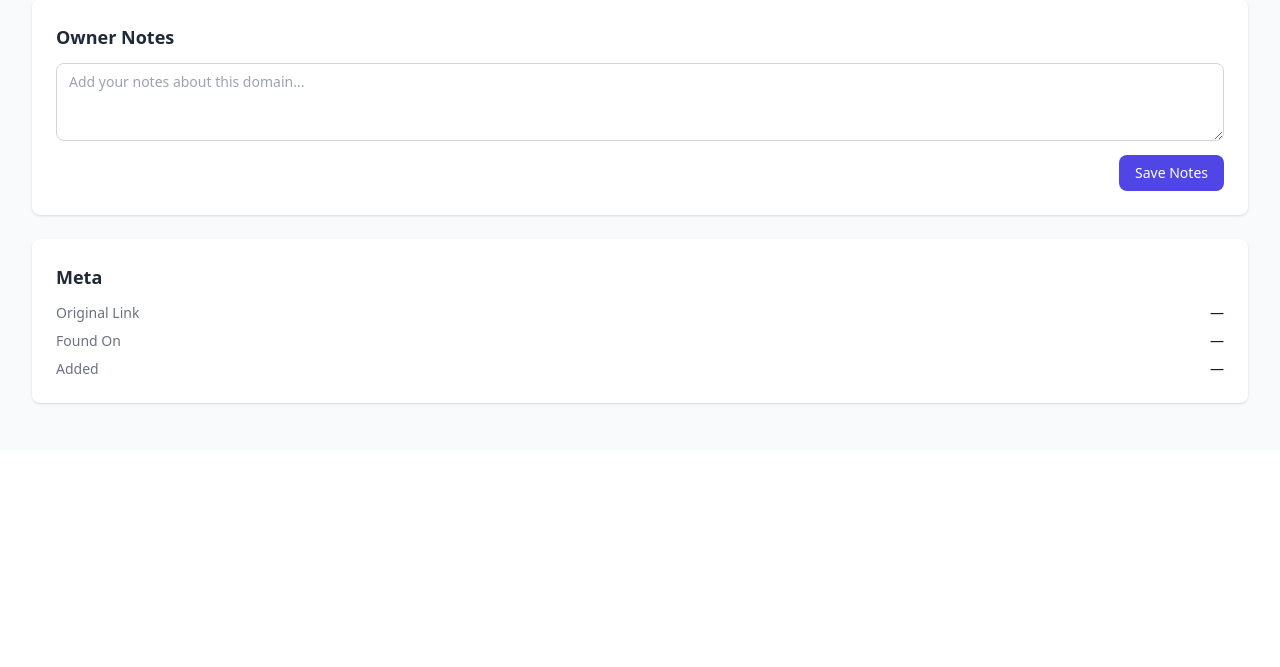
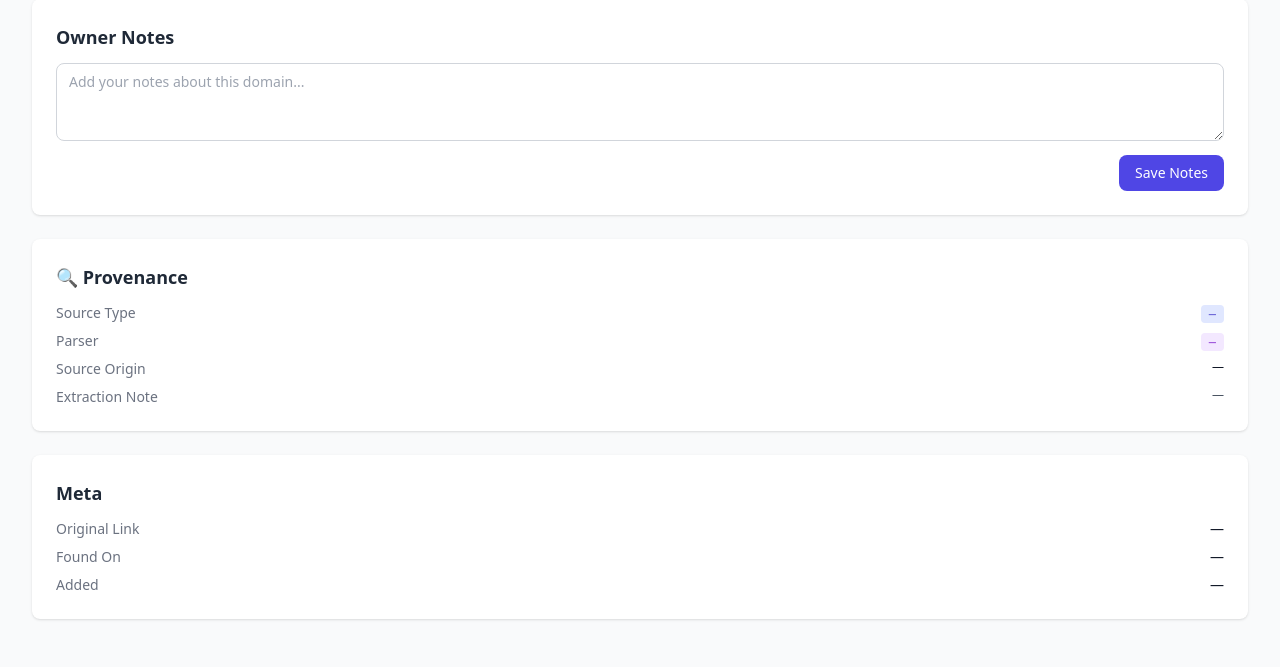
Before and after one commit to kikyrestu/tool-domain-intelligence-and-underwriting, a Python web app: template app/templates/candidates/detail.html in a window 1280 px wide. Shown: the part 820-1487 px from the top of the page. Before the commit the page ends 1225 px from the top, so only its background shows below. Run offline with Jinja, Linux system fonts and the light colour scheme; the template is opened without the code that fills it, so the values that code supplies are empty; some libraries are stand-ins or nearby versions.

Commit message:
feat: provenance tracking (DB+UI+export) + legacy HTML meta refresh support

```diff
--- a/app/main.py
+++ b/app/main.py
@@ -32,6 +32,10 @@ async def lifespan(app: FastAPI):
             "ALTER TABLE candidate_domains ADD COLUMN IF NOT EXISTS wayback_check_failed BOOLEAN DEFAULT FALSE",
             "ALTER TABLE candidate_domains ADD COLUMN IF NOT EXISTS label_reason TEXT",
             "ALTER TABLE candidate_domains ADD COLUMN IF NOT EXISTS owner_notes TEXT",
+            "ALTER TABLE candidate_domains ADD COLUMN IF NOT EXISTS source_type VARCHAR(30)",
+            "ALTER TABLE candidate_domains ADD COLUMN IF NOT EXISTS parser_type VARCHAR(30)",
+            "ALTER TABLE candidate_domains ADD COLUMN IF NOT EXISTS source_origin VARCHAR(2048)",
+            "ALTER TABLE candidate_domains ADD COLUMN IF NOT EXISTS extraction_note TEXT",
         ]
         for sql in migrations:
             await conn.execute(text(sql))
--- a/app/models/candidate.py
+++ b/app/models/candidate.py
@@ -61,6 +61,12 @@ class CandidateDomain(Base):
     is_starred: Mapped[bool] = mapped_column(Boolean, default=False)
     owner_notes: Mapped[str | None] = mapped_column(Text, nullable=True)
 
+    # Provenance (V1.1)
+    source_type: Mapped[str | None] = mapped_column(String(30), nullable=True)   # html, sitemap, robots_txt, crtsh, pdf, pptx, docx, xlsx
+    parser_type: Mapped[str | None] = mapped_column(String(30), nullable=True)   # beautifulsoup, sitemap_xml, crtsh_api, pdfplumber, python_pptx, python_docx, openpyxl
+    source_origin: Mapped[str | None] = mapped_column(String(2048), nullable=True)  # exact source URL that yielded this candidate
+    extraction_note: Mapped[str | None] = mapped_column(Text, nullable=True)     # human-readable note for owner
+
     # Meta
     created_at: Mapped[datetime] = mapped_column(DateTime(timezone=True), default=datetime.utcnow)
     updated_at: Mapped[datetime] = mapped_column(DateTime(timezone=True), default=datetime.utcnow, onupdate=datetime.utcnow)
--- a/app/services/export_service.py
+++ b/app/services/export_service.py
@@ -30,6 +30,9 @@ EXPORT_COLUMNS = [
     ("source_url_found", "Source URL"),
     ("owner_notes", "Notes"),
     ("created_at", "Discovered"),
+    ("source_type", "Source Type"),
+    ("parser_type", "Parser Type"),
+    ("extraction_note", "Extraction Note"),
 ]
 
 
@@ -55,6 +58,9 @@ def _candidate_row(c: CandidateDomain) -> list:
         c.source_url_found or "",
         c.owner_notes or "",
         c.created_at.strftime("%Y-%m-%d %H:%M") if c.created_at else "",
+        c.source_type or "",
+        c.parser_type or "",
+        c.extraction_note or "",
     ]
 
 
--- a/app/templates/candidates/detail.html
+++ b/app/templates/candidates/detail.html
@@ -243,6 +243,29 @@
     </form>
 </div>
 
+<!-- Provenance -->
+<div class="bg-white rounded-lg shadow p-6 mb-6">
+    <h2 class="text-lg font-semibold text-gray-800 mb-3">🔍 Provenance</h2>
+    <dl class="space-y-2 text-sm">
+        <div class="flex justify-between">
+            <dt class="text-gray-500">Source Type</dt>
+            <dd><span class="px-2 py-0.5 rounded bg-indigo-100 text-indigo-700 font-mono text-xs">{{ c.source_type or '—' }}</span></dd>
+        </div>
+        <div class="flex justify-between">
+            <dt class="text-gray-500">Parser</dt>
+            <dd><span class="px-2 py-0.5 rounded bg-purple-100 text-purple-700 font-mono text-xs">{{ c.parser_type or '—' }}</span></dd>
+        </div>
+        <div class="flex justify-between">
+            <dt class="text-gray-500">Source Origin</dt>
+            <dd class="text-gray-900 truncate max-w-md text-xs">{{ c.source_origin or '—' }}</dd>
+        </div>
+        <div class="flex justify-between">
+            <dt class="text-gray-500">Extraction Note</dt>
+            <dd class="text-gray-600 text-xs">{{ c.extraction_note or '—' }}</dd>
+        </div>
+    </dl>
+</div>
+
 <!-- Meta -->
 <div class="bg-white rounded-lg shadow p-6 mb-6">
     <h2 class="text-lg font-semibold text-gray-800 mb-3">Meta</h2>
```
Also changed, not shown: app/services/crawl_service.py (+23 -2 lines), 1 other file.
